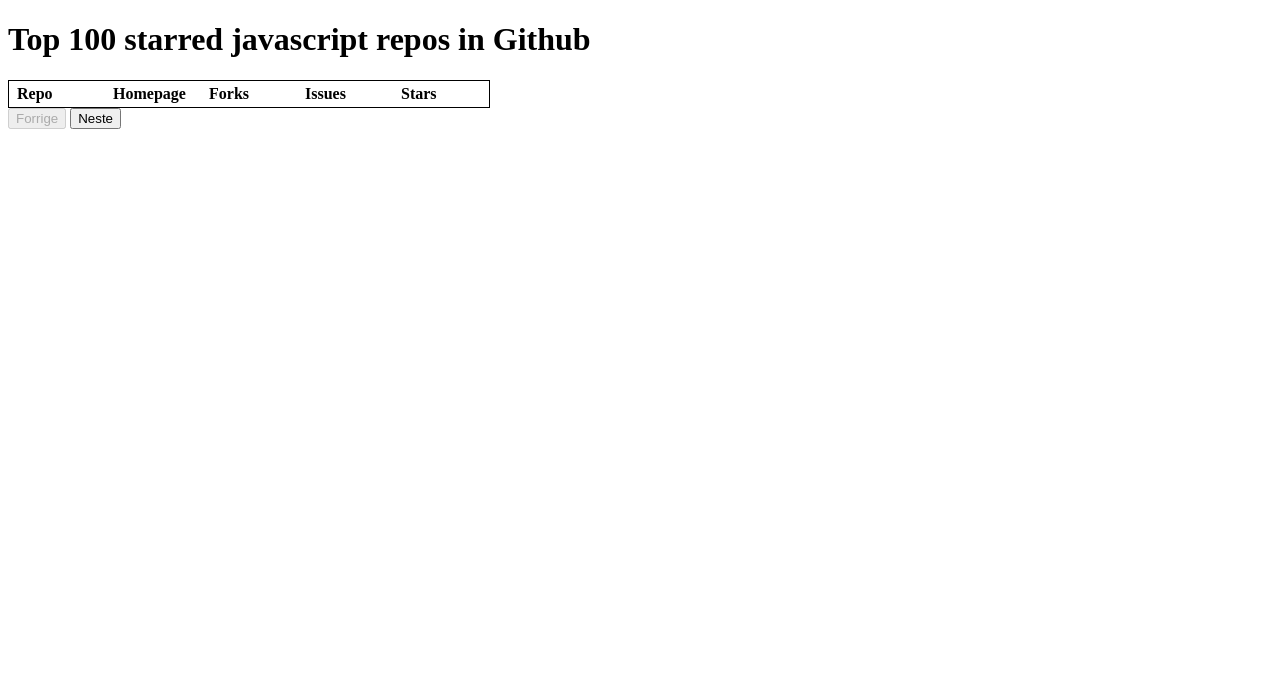
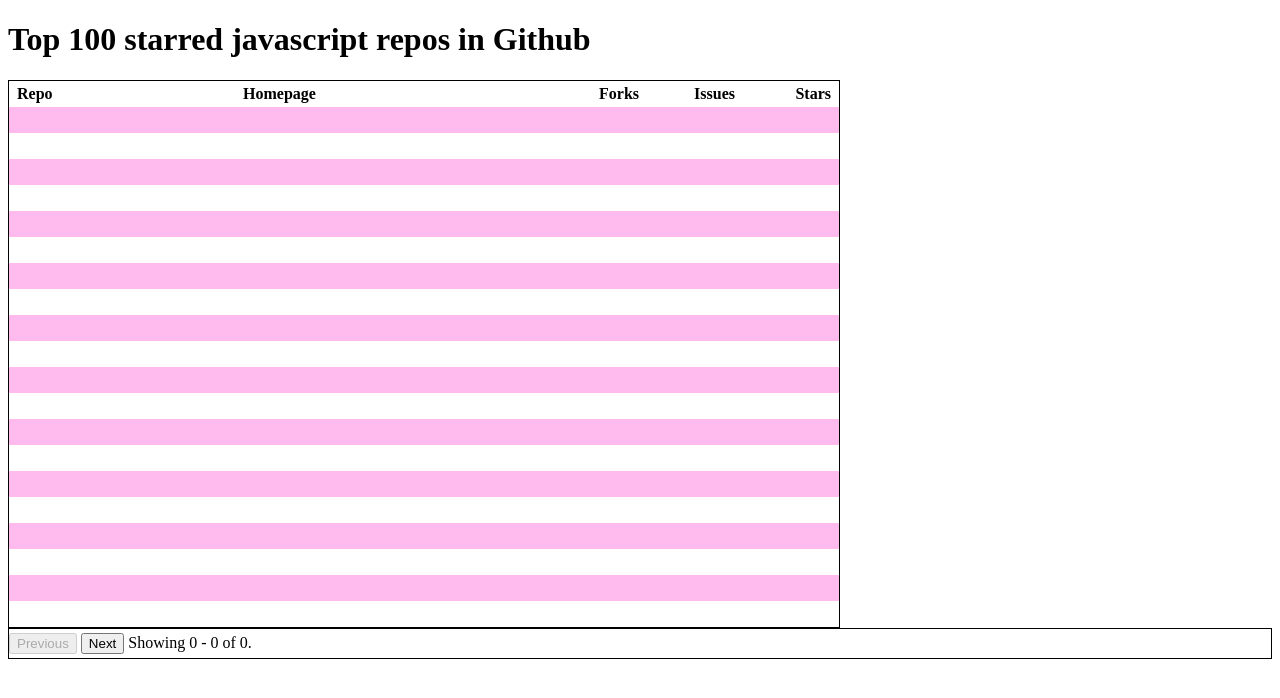
Before and after one commit to lebbe/Github-javascript-repos, a plain HTML site: page index.html in a window 1280 px wide. Drawn offline with Linux system fonts and the light colour scheme; no server answers.

Commit message:
Better pagination and styling.

```diff
--- a/index.css
+++ b/index.css
@@ -23,10 +23,31 @@ td:nth-child(2) {
     min-width: 300px;
 }
 
-td.number {
+.number {
     text-align: right;
 }
 
 a {
     color: black;
 }
+
+.pagination {
+    display: inline-block;
+}
+
+thead {
+    position: sticky;
+    top: 0;
+    background-color: #fff;
+}
+
+footer {
+    position: sticky;
+    bottom: 0;
+    background-color: #fff;
+    padding: 4px 0;
+    border: 1px solid #000;
+    width: 100%;
+    box-sizing: border-box;
+    left: 0;
+}
--- a/index.html
+++ b/index.html
@@ -13,15 +13,164 @@
                 <tr>
                     <th>Repo</th>
                     <th>Homepage</th>
-                    <th>Forks</th>
-                    <th>Issues</th>
-                    <th>Stars</th>
+                    <th class="number">Forks</th>
+                    <th class="number">Issues</th>
+                    <th class="number">Stars</th>
                 </tr>
             </thead>
-            <tbody id="rows"></tbody>
+            <tbody id="rows">
+                <tr>
+                    <td>&nbsp;</td>
+                    <td></td>
+                    <td></td>
+                    <td></td>
+                    <td></td>
+                </tr>
+                <tr>
+                    <td>&nbsp;</td>
+                    <td></td>
+                    <td></td>
+                    <td></td>
+                    <td></td>
+                </tr>
+                <tr>
+                    <td>&nbsp;</td>
+                    <td></td>
+                    <td></td>
+                    <td></td>
+                    <td></td>
+                </tr>
+                <tr>
+                    <td>&nbsp;</td>
+                    <td></td>
+                    <td></td>
+                    <td></td>
+                    <td></td>
+                </tr>
+                <tr>
+                    <td>&nbsp;</td>
+                    <td></td>
+                    <td></td>
+                    <td></td>
+                    <td></td>
+                </tr>
+                <tr>
+                    <td>&nbsp;</td>
+                    <td></td>
+                    <td></td>
+                    <td></td>
+                    <td></td>
+                </tr>
+                <tr>
+                    <td>&nbsp;</td>
+                    <td></td>
+                    <td></td>
+                    <td></td>
+                    <td></td>
+                </tr>
+                <tr>
+                    <td>&nbsp;</td>
+                    <td></td>
+                    <td></td>
+                    <td></td>
+                    <td></td>
+                </tr>
+                <tr>
+                    <td>&nbsp;</td>
+                    <td></td>
+                    <td></td>
+                    <td></td>
+                    <td></td>
+                </tr>
+                <tr>
+                    <td>&nbsp;</td>
+                    <td></td>
+                    <td></td>
+                    <td></td>
+                    <td></td>
+                </tr>
+                <tr>
+                    <td>&nbsp;</td>
+                    <td></td>
+                    <td></td>
+                    <td></td>
+                    <td></td>
+                </tr>
+                <tr>
+                    <td>&nbsp;</td>
+                    <td></td>
+                    <td></td>
+                    <td></td>
+                    <td></td>
+                </tr>
+                <tr>
+                    <td>&nbsp;</td>
+                    <td></td>
+                    <td></td>
+                    <td></td>
+                    <td></td>
+                </tr>
+                <tr>
+                    <td>&nbsp;</td>
+                    <td></td>
+                    <td></td>
+                    <td></td>
+                    <td></td>
+                </tr>
+                <tr>
+                    <td>&nbsp;</td>
+                    <td></td>
+                    <td></td>
+                    <td></td>
+                    <td></td>
+                </tr>
+                <tr>
+                    <td>&nbsp;</td>
+                    <td></td>
+                    <td></td>
+                    <td></td>
+                    <td></td>
+                </tr>
+                <tr>
+                    <td>&nbsp;</td>
+                    <td></td>
+                    <td></td>
+                    <td></td>
+                    <td></td>
+                </tr>
+                <tr>
+                    <td>&nbsp;</td>
+                    <td></td>
+                    <td></td>
+                    <td></td>
+                    <td></td>
+                </tr>
+                <tr>
+                    <td>&nbsp;</td>
+                    <td></td>
+                    <td></td>
+                    <td></td>
+                    <td></td>
+                </tr>
+                <tr>
+                    <td>&nbsp;</td>
+                    <td></td>
+                    <td></td>
+                    <td></td>
+                    <td></td>
+                </tr>
+            </tbody>
         </table>
-        <button id="last" disabled>Forrige</button>
-        <button id="next">Neste</button>
-        <script src="index.js" async></script>
+
+        <footer>
+            <button id="last" disabled>Previous</button>
+            <button id="next">Next</button>
+            <script src="index.js" async></script>
+
+            <div class="pagination">
+                Showing <span id="from">0</span> - <span id="to">0</span> of
+                <span id="total">0</span>.
+            </div>
+        </footer>
     </body>
 </html>
--- a/index.js
+++ b/index.js
@@ -3,14 +3,18 @@
      * STATE STUFF
      */
     let items = []
-    let from = 0
+    let page = 0
 
     /**
-     * REF STUFF
+     * REF/CONST STUFF
      */
+    const pagesize = 20
     const tbody = document.getElementById('rows')
     const previous = document.getElementById('last')
     const next = document.getElementById('next')
+    const fromText = document.getElementById('from')
+    const toText = document.getElementById('to')
+    const totalText = document.getElementById('total')
 
     /****************\
      * RENDER STUFF *|
@@ -43,12 +47,18 @@
     }
 
     function render() {
-        previous.disabled = from === 0
-        next.disabled = from === 80
+        const pages = items.length / pagesize
+        const from = page * pagesize
+        previous.disabled = page === 0
+        next.disabled = page + 1 === pages
+
+        fromText.innerText = from
+        toText.innerText = from + pagesize
+        totalText.innerText = items.length
 
         tbody.innerHTML = ''
 
-        for (var i = from; i < from + 20 && i < items.length; i++) {
+        for (var i = from; i < from + pagesize; i++) {
             const {
                 name,
                 clone_url,
@@ -76,18 +86,18 @@
 	\*********************/
 
     previous.addEventListener('click', function () {
-        from = from - 20
-        if (from < 0) {
-            from = 0
+        page--
+        if (page < 0) {
+            page = 0
         }
 
         render()
     })
 
     next.addEventListener('click', function () {
-        from = from + 20
-        if (from > 80) {
-            from = 80
+        page++
+        if (page > 80) {
+            page = 80
         }
 
         render()
@@ -99,6 +109,6 @@
         .then((response) => response.json())
         .then((data) => {
             items = data.items
-            render(from)
+            render()
         })
 })()
```
